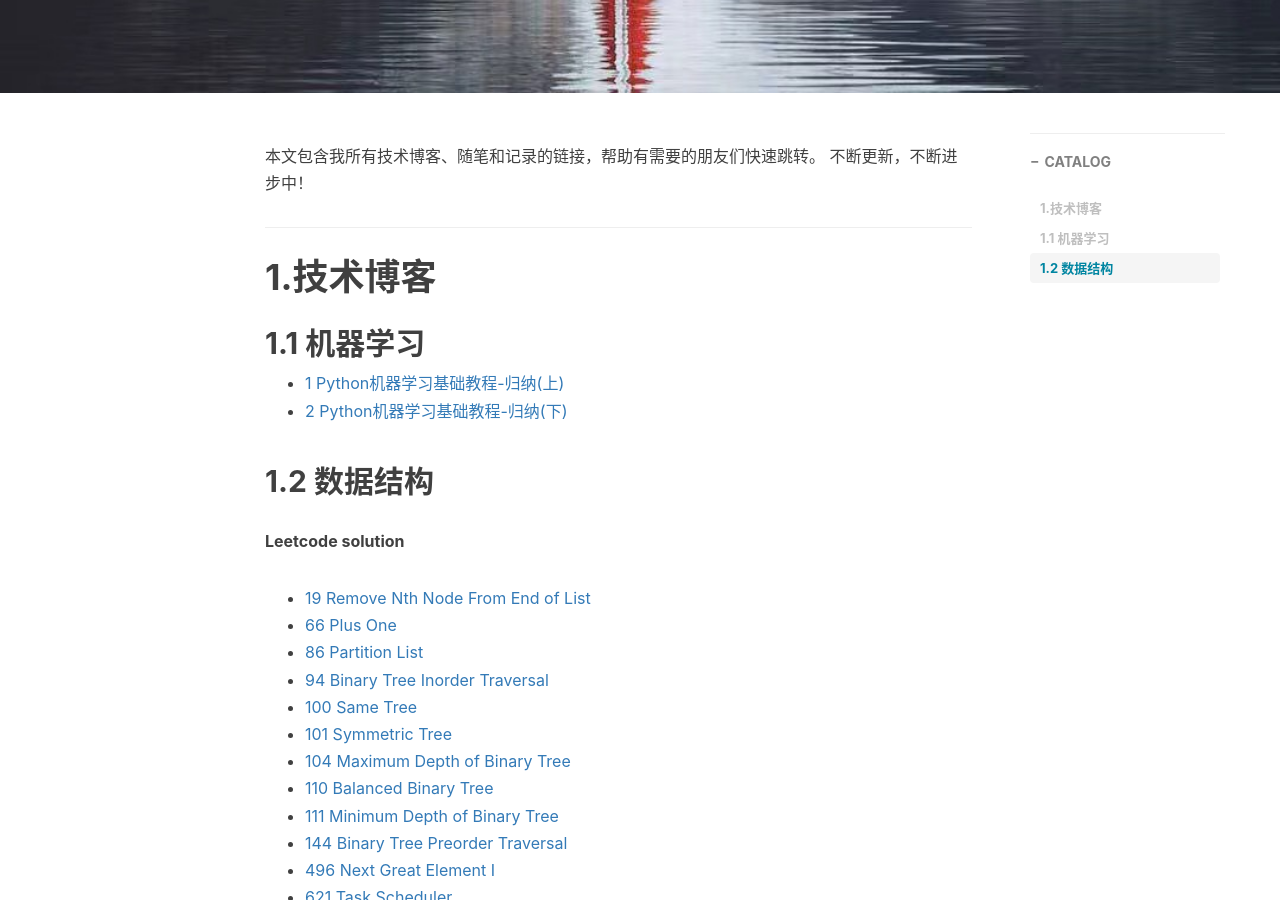
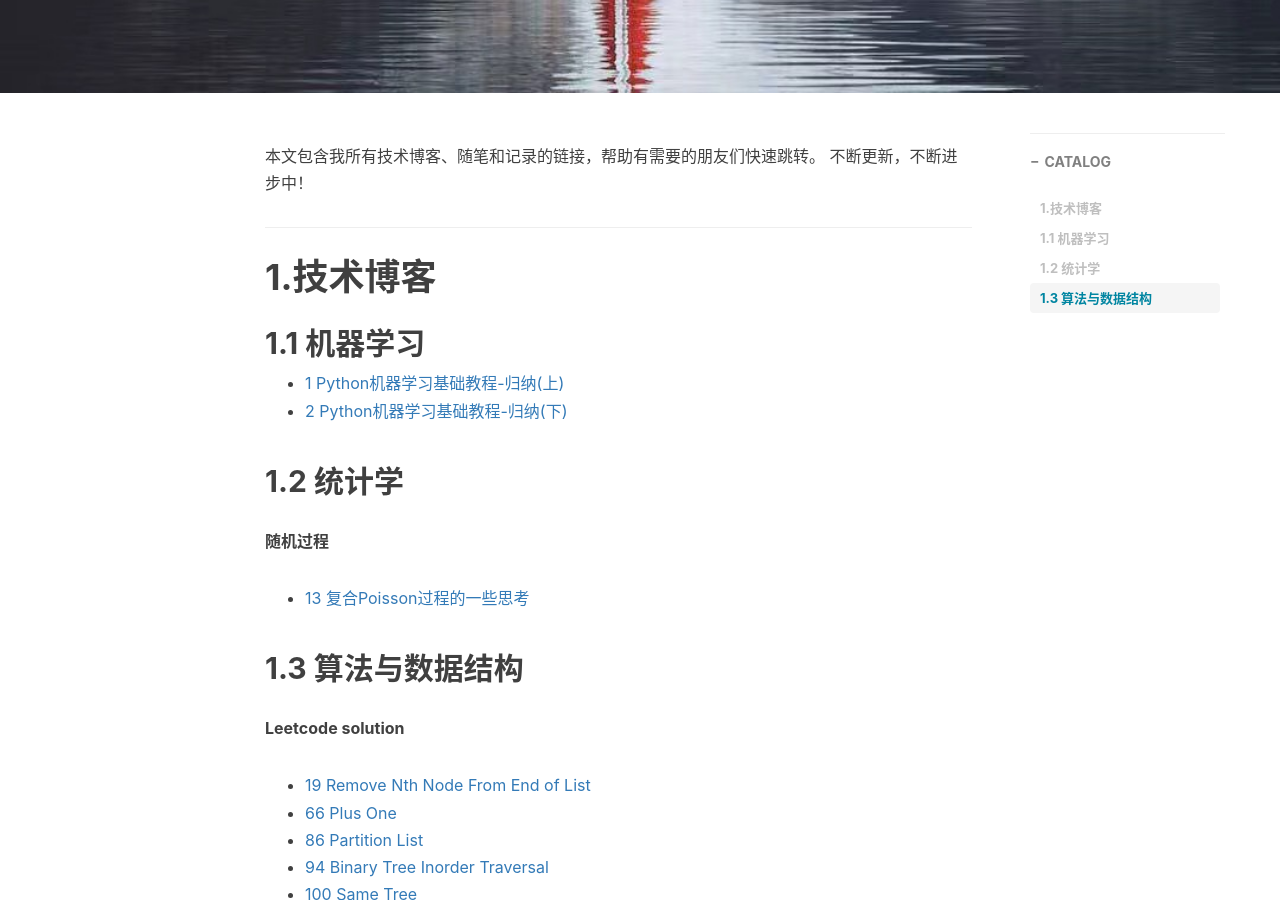
Before and after one commit to ZaccWu/ZaccWu.github.io, a Jekyll site: the page built from _posts/2099-01-01-[置顶]：我的文章链接.md, in a window 1280 px wide and 900 px high, scrolled down 396 px. Built offline with Jekyll 4.4.1, drawn with Linux system fonts in a browser that asks for light colours; nearby versions of some CDN libraries; comment, search, counter and statistics services are not loaded.

Commit message:
Update 2099-01-01-[置顶]：我的文章链接.md

```diff
--- a/_posts/2099-01-01-[置顶]：我的文章链接.md
+++ b/_posts/2099-01-01-[置顶]：我的文章链接.md
@@ -20,7 +20,11 @@ tags:                               #标签
 * [1 Python机器学习基础教程-归纳(上)](https://tinky2013.github.io/2019/04/08/Python%E6%9C%BA%E5%99%A8%E5%AD%A6%E4%B9%A0%E5%9F%BA%E7%A1%80%E6%95%99%E7%A8%8B-%E5%BD%92%E7%BA%B3(%E4%B8%8A)/)
 * [2 Python机器学习基础教程-归纳(下)](https://tinky2013.github.io/2019/04/09/Python%E6%9C%BA%E5%99%A8%E5%AD%A6%E4%B9%A0%E5%9F%BA%E7%A1%80%E6%95%99%E7%A8%8B-%E5%BD%92%E7%BA%B3(%E4%B8%8B)/)
 
-## 1.2 数据结构
+## 1.2 统计学
+**随机过程**
+* [13 复合Poisson过程的一些思考](https://tinky2013.github.io/2019/05/03/%E5%A4%8D%E5%90%88Poisson%E8%BF%87%E7%A8%8B%E7%9A%84%E4%B8%80%E4%BA%9B%E6%80%9D%E8%80%83/)
+
+## 1.3 算法与数据结构
 **Leetcode solution**
 * [19 Remove Nth Node From End of List](https://tinky2013.github.io/2018/01/09/Leetcode-19-Remove-Nth-Node-From-End-of-List/)
 * [66 Plus One](https://tinky2013.github.io/2018/01/20/Leetcode-66-Plus-One/)
```
